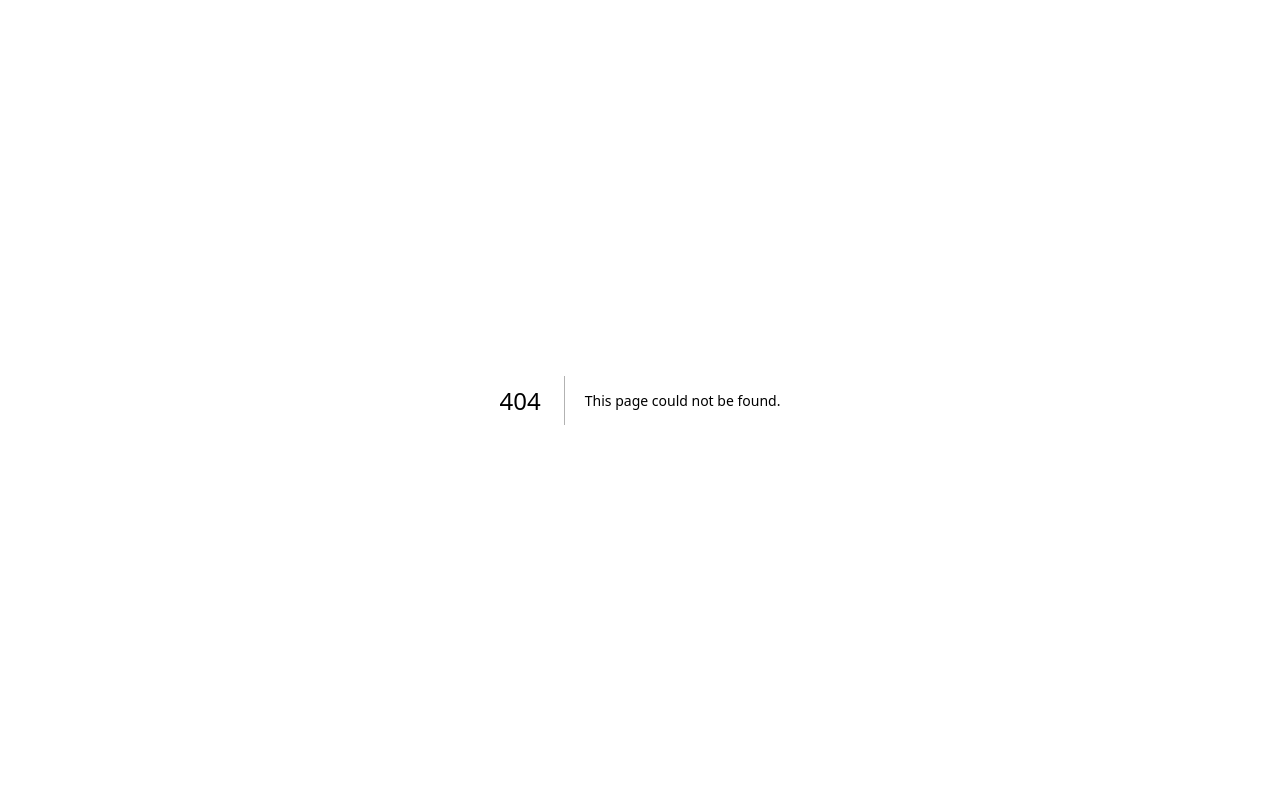
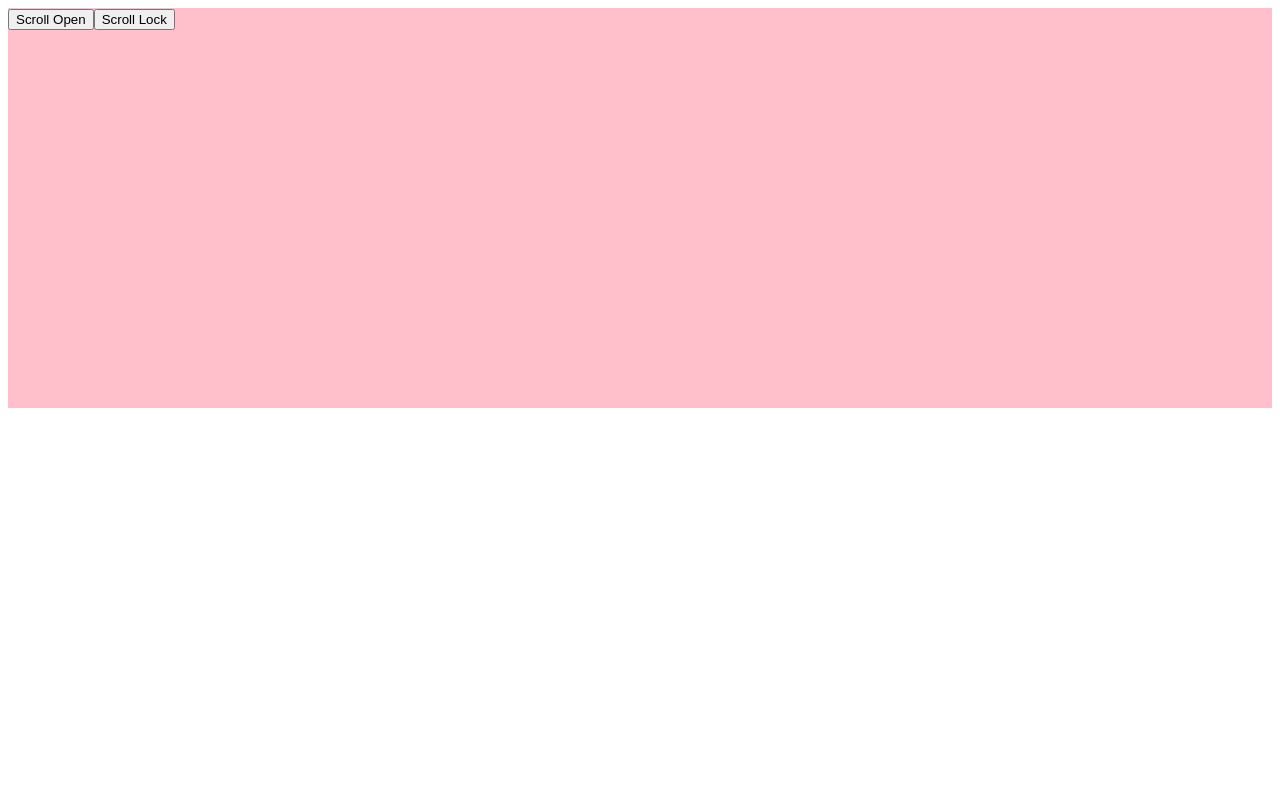
Before and after one commit to springin98/Study_Next.js, a Next.js app: page /next/utils/scroll in a window 1280 px wide. Before the commit this address had no page. Shown: the top 800 px of the page. Built offline with nearby package versions, Linux system fonts and the light colour scheme.

Commit message:
Feature : Util_Scroll

```diff
--- /dev/null
+++ b/src/app/(pages)/next/utils/scroll/page.tsx
@@ -0,0 +1,5 @@
+import Body from "@/components/next/utils/scroll/Body";
+
+export default function Page() {
+  return <Body />;
+}
--- /dev/null
+++ b/src/app/components/next/utils/scroll/Body.tsx
@@ -0,0 +1,37 @@
+"use client";
+import { useCallback } from "react";
+import styled from "styled-components";
+
+export default function Body() {
+  const { openScroll, lockScroll } = useScroll();
+
+  return (
+    <Wrapper>
+      <button onClick={() => openScroll()}>Scroll Open</button>
+      <button onClick={() => lockScroll()}>Scroll Lock</button>
+    </Wrapper>
+  );
+}
+
+export const useScroll = () => {
+  let scrollPosition: number = 0;
+
+  const openScroll = useCallback(() => {
+    document.body.style.removeProperty("overflow");
+    document.body.style.removeProperty("width");
+  }, []);
+
+  const lockScroll = useCallback(() => {
+    scrollPosition = window.scrollY;
+    document.body.style.overflow = "hidden";
+    document.body.style.width = "100%";
+  }, []);
+
+  return { openScroll, lockScroll };
+};
+
+const Wrapper = styled.div`
+  height: 200vh;
+  background: linear-gradient(pink 50%, white 0);
+  background-size: 100% 50%;
+`;
```
Also changed, not shown: src/app/components/next/Body.tsx (+4 -6 lines).
